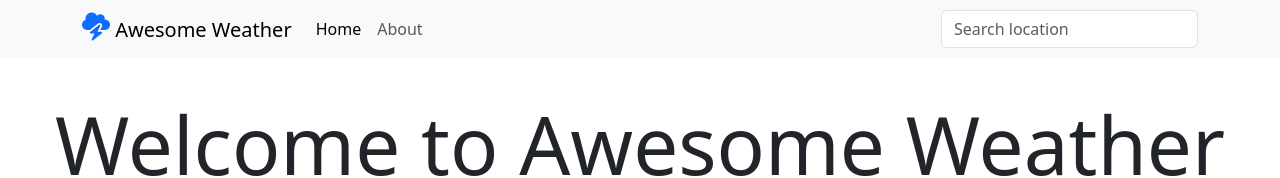
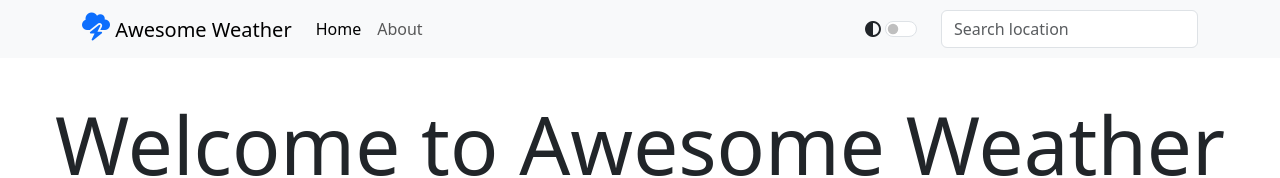
Before and after one commit to kaem0n/epicode-U3-W2-D5, a React (Create React App) app: page / in a window 1280 px wide. Shown: the top 178 px of the page. Built offline with nearby package versions, Linux system fonts and the light colour scheme; no server answers.

Commit message:
added dark theme

```diff
--- a/src/components/MyNavBar.jsx
+++ b/src/components/MyNavBar.jsx
@@ -14,6 +14,14 @@ const MyNavBar = () => {
     e.preventDefault()
     navigate('/city/' + searchInput)
     setSearchInput('')
+  }
+
+  const changeTheme = () => {
+    const html = document.getElementsByTagName('html')[0]
+    const theme = html.getAttribute('data-bs-theme')
+    theme === 'light'
+      ? html.setAttribute('data-bs-theme', 'dark')
+      : html.setAttribute('data-bs-theme', 'light')
   }
 
   return (
@@ -39,12 +47,17 @@ const MyNavBar = () => {
             </Nav.Link>
           </Nav>
           <Nav>
-            <Form onSubmit={handleSubmit}>
+            <Form onSubmit={handleSubmit} className="d-flex align-items-center">
+              <div className="d-flex align-items-center">
+                <i className="fa-solid fa-circle-half-stroke me-1"></i>
+                <Form.Switch onChange={() => changeTheme()} />
+              </div>
               <Form.Control
                 type="search"
                 placeholder="Search location"
                 value={searchInput}
                 onChange={(e) => setSearchInput(e.target.value)}
+                className="ms-3"
               />
             </Form>
           </Nav>
```
